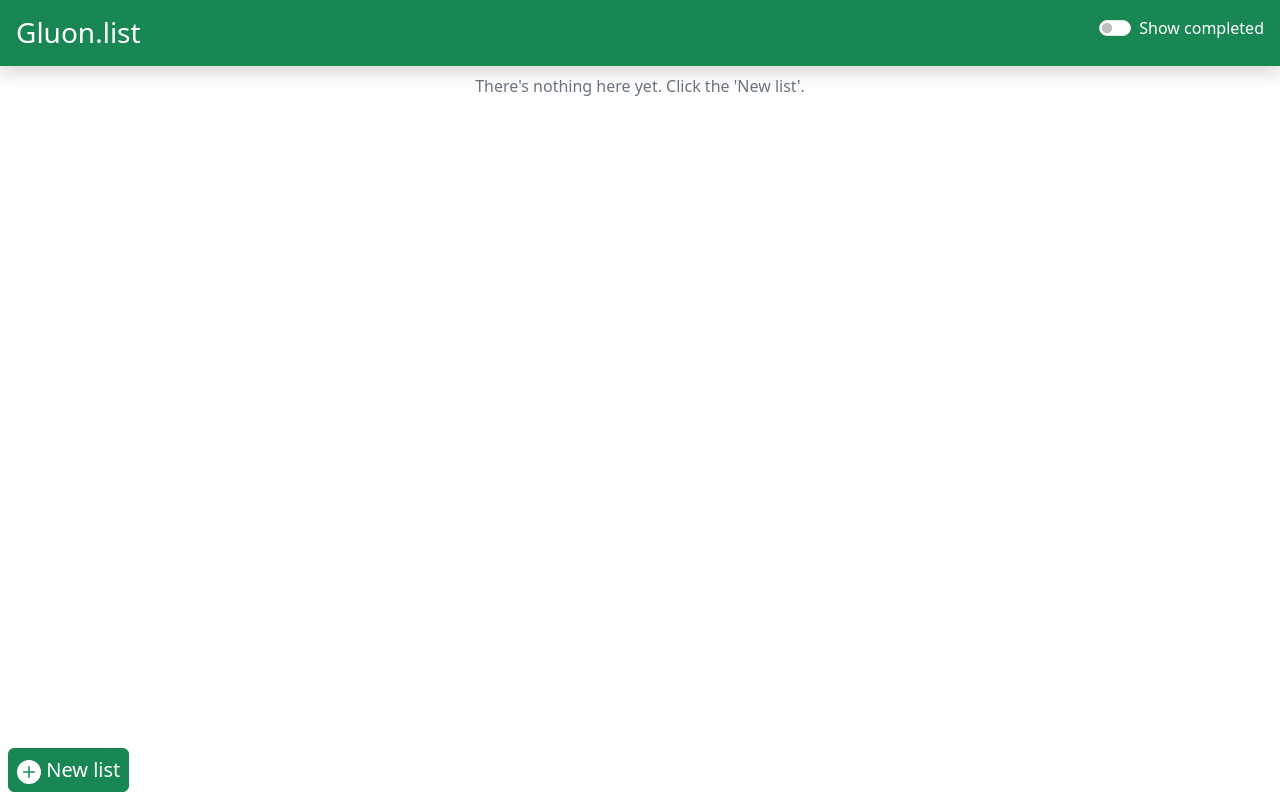
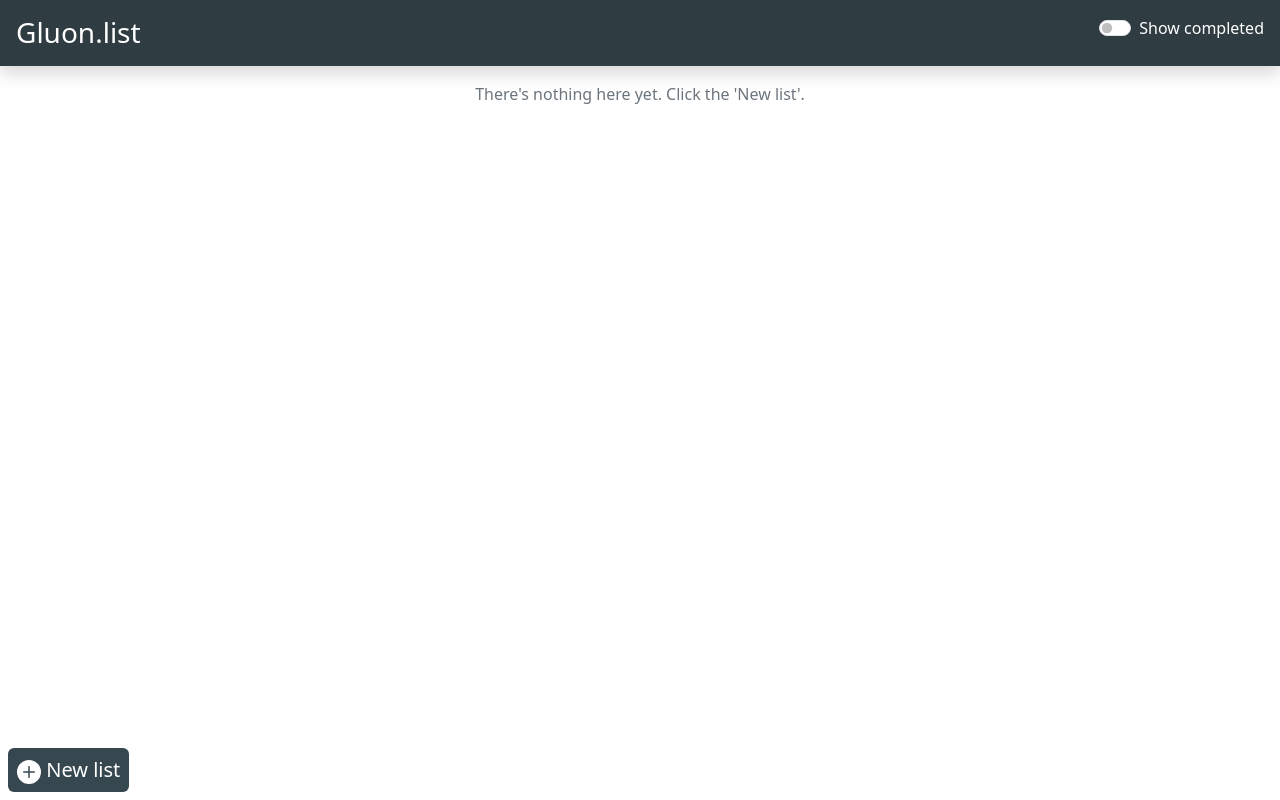
Before and after one commit to ArturZezuin/Quicklist, a Flask app: template app/templates/main/main.html in a window 1280 px wide. Run offline with Flask 3, Linux system fonts and the light colour scheme; the template is opened without the code that fills it, so the values that code supplies are empty; some libraries are stand-ins or nearby versions.

Commit message:
Changed colors

```diff
--- a/app/static/css/main.css
+++ b/app/static/css/main.css
@@ -0,0 +1,11 @@
+.bg-3 {
+    background-color: #4faba2;
+}
+
+.bg-2 {
+    background-color: #37474f;
+}
+
+.bg-1 {
+    background-color: #2f3c42;
+}
--- a/app/static/js/edit.js
+++ b/app/static/js/edit.js
@@ -137,9 +137,9 @@ function addItemToList(dbItemId, dbItemName){
                 if (results['is_add'] == '1') {
                     let div = document.createElement('div');
                     div.setAttribute('dbItemID', dbItemId)
-                    div.className = "list-group-item";
+                    div.className = "list-group-item bg-3 p-3";
                     div.innerHTML = `
-                    <div class="d-flex">
+                    <div class="d-flex fs-5 text-white">
                         <div class="px-0"><input class="form-check-input me-1" type="checkbox" value="" id="listCheckbox-` + dbItemId + `"></div>
                         <div class="flex-grow-1 px-2"><label role="button" class="form-check-label" for="listCheckbox-` + dbItemId + `">` + dbItemName + `</label></div>
                         <div role="button" class="deleteListItem">
@@ -176,7 +176,7 @@ function addItemToOfferList(textContent, dbItemID){
     div.textContent = textContent;
     div.setAttribute('dbItemID', dbItemID)
     div.setAttribute('role', "button")
-    div.className = "list-group-item list-group-item-action bg-light px-2 py-1";
+    div.className = "list-group-item list-group-item-action bg-light p-2 fs-5";
     listOffers.appendChild(div);
     listOffersWrapper.style.display = "block";
 }
--- a/app/templates/base.html
+++ b/app/templates/base.html
@@ -11,11 +11,11 @@
 </head>
 <body>
     {% import "macros.html" as _macros %}
-    <div class="sticky-top bg-success p-2 shadow">
+    <div class="sticky-top bg-1 p-2 shadow">
         {% block title %}{% endblock %}
     </div>
 
-    <div class="mt-2">
+    <div>
         {% block content %}{% endblock %}
     </div>
 
--- a/app/templates/main/main.html
+++ b/app/templates/main/main.html
@@ -11,17 +11,17 @@
 {% endblock %}
 
 {% block content %}
-    <div class="container-fluide p-0" id="listItemsWrapper">
-        <div class="list-group list-group-flush" id="listItems">
+    <div class="container-fluide p-2" id="listItemsWrapper">
+        <div class="list-group" id="listItems">
 
         {% if lists %}
         {% for slist in lists %}
-            <div class="list-group-item" dbListId="{{ slist.id }}" isMarked="{{ slist.is_marked }}">
+            <div class="list-group-item bg-3 p-3" dbListId="{{ slist.id }}" isMarked="{{ slist.is_marked }}">
                 <div class="d-flex">
-                    <div class="flex-grow-1 px-3">
-                        <a href="{{ url_for('main.list', id=slist.id) }}">{{ slist.name }}</a>
+                    <div class="flex-grow-1">
+                        <a class="link-underline link-underline-opacity-0 text-white fs-5" href="{{ url_for('main.list', id=slist.id) }}">{{ slist.name }}</a>
                     </div>
-                    <div role="button" class="delete_list_item">
+                    <div role="button" class="delete_list_item text-white">
                         {{ _macros.icon_delete("24", "24") }}
                     </div>
                 </div>
@@ -34,7 +34,7 @@
 {% endblock %}
 
 {% block footer %}
-    <a class="btn btn-success px-2 fs-5" href="{{ url_for('main.add_list') }}">{{ _macros.icon_plus("24", "24") }} New list</a>
+    <a class="btn bg-2 px-2 fs-5 text-white" href="{{ url_for('main.add_list') }}">{{ _macros.icon_plus("24", "24") }} New list</a>
 {% endblock %}
 
 {% block scripts %}
```
Also changed, not shown: app/templates/main/edit.html (+6 -6 lines), app/static/manifest.json.
